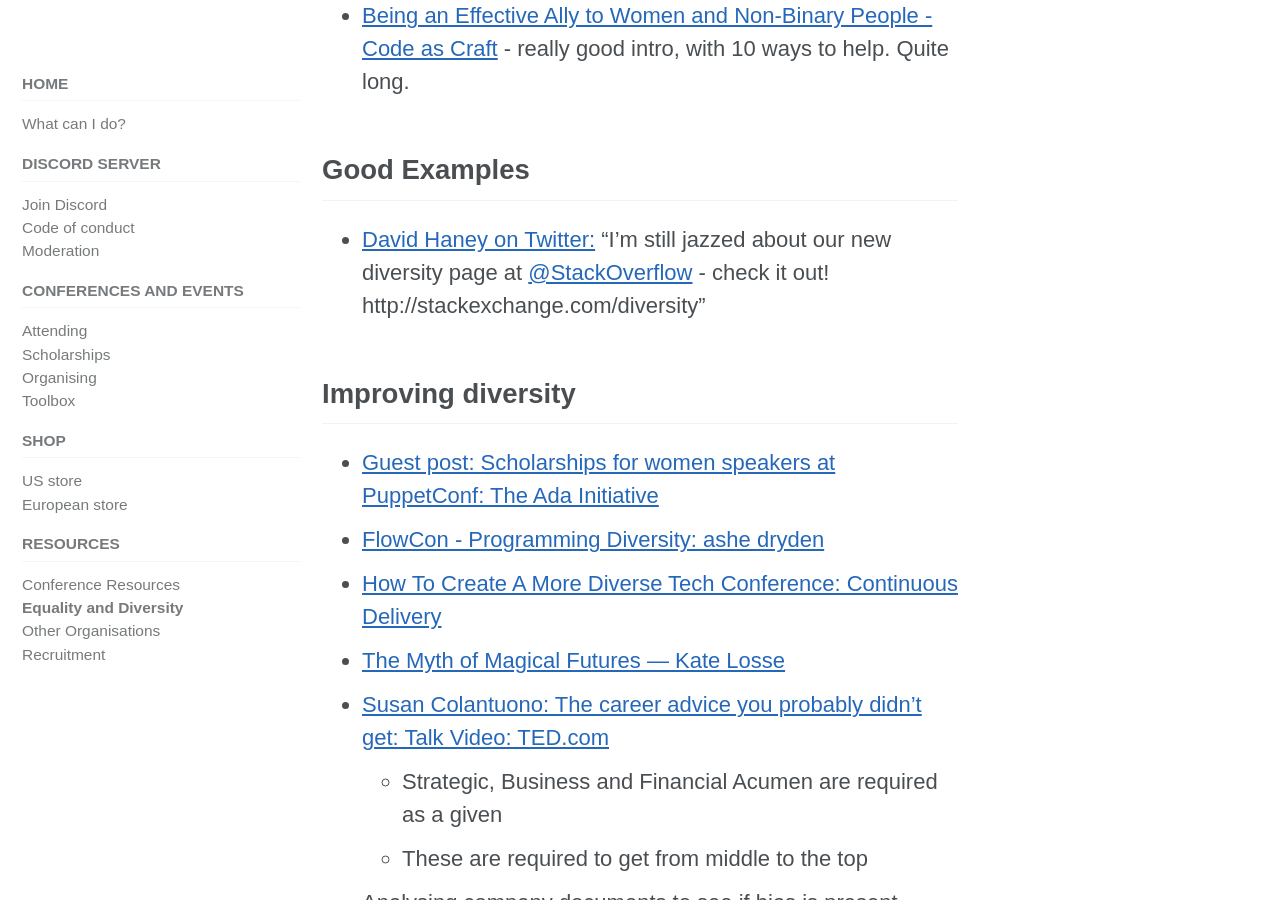
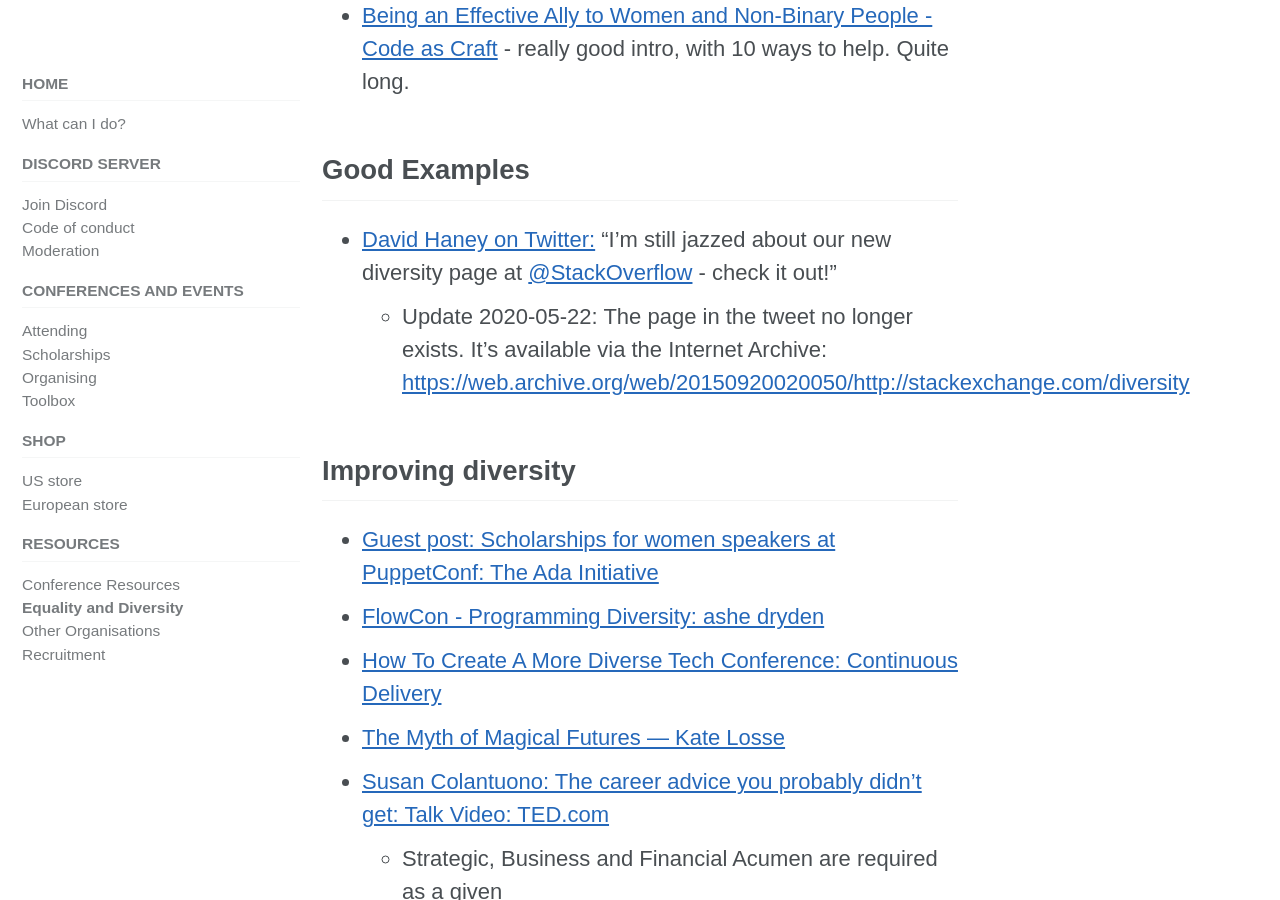
Before and after one commit to include-cpp/include-cpp.github.io, a Jekyll site: the page built from resources/equality_and_diversity.md, in a window 1280 px wide and 900 px high, scrolled down 6457 px. Built offline with Jekyll 4.4.1, drawn with Linux system fonts in a browser that asks for light colours; cached includes are drawn as plain includes; nearby versions of some CDN libraries.

Commit message:
Use Internet Archive link for deleted Stack Exchange page (#28)

```diff
--- a/resources/equality_and_diversity.md
+++ b/resources/equality_and_diversity.md
@@ -109,7 +109,8 @@ title: Equality and Diversity
 
 ## Good Examples
 
-* [David Haney on Twitter:](https://twitter.com/haneycodes/status/644572026502385664) "I'm still jazzed about our new diversity page at [@StackOverflow](https://twitter.com/StackOverflow) - check it out! http://stackexchange.com/diversity"
+* [David Haney on Twitter:](https://twitter.com/haneycodes/status/644572026502385664) "I'm still jazzed about our new diversity page at [@StackOverflow](https://twitter.com/StackOverflow) - check it out!"
+    * Update 2020-05-22: The page in the tweet no longer exists. It's available via the Internet Archive: [https://web.archive.org/web/20150920020050/http://stackexchange.com/diversity](https://web.archive.org/web/20150920020050/http://stackexchange.com/diversity)
 
 ## Improving diversity
 
```
